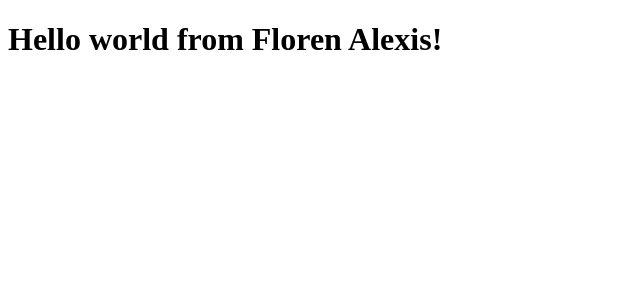
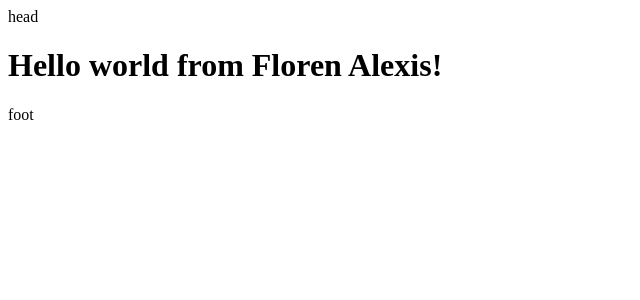
Before and after one commit to fatelexx/styling-tailwind, a React (Vite) app: page / in a window 1280 px wide. Shown: the top 300 px of the page, without its empty margins (0-640 px from the left). Built offline with nearby package versions, Linux system fonts and the light colour scheme.

Commit message:
chore: initial structure layout

```diff
--- a/src/main.tsx
+++ b/src/main.tsx
@@ -6,8 +6,18 @@
 );
 root.render(
   <StrictMode>
-    <h1 className="text-3xl font-bold underline text-blue-400">
-      Hello world from Floren Alexis!
-    </h1>
+    <div className="flex flex-col md:flex-row gap-1">
+      <header>
+        head
+      </header>
+      <main>
+        <h1 className="text-3xl font-bold underline text-blue-400">
+          Hello world from Floren Alexis!
+        </h1>
+      </main>
+    </div>
+    <footer>
+      foot
+    </footer>
   </StrictMode>
 );
```
